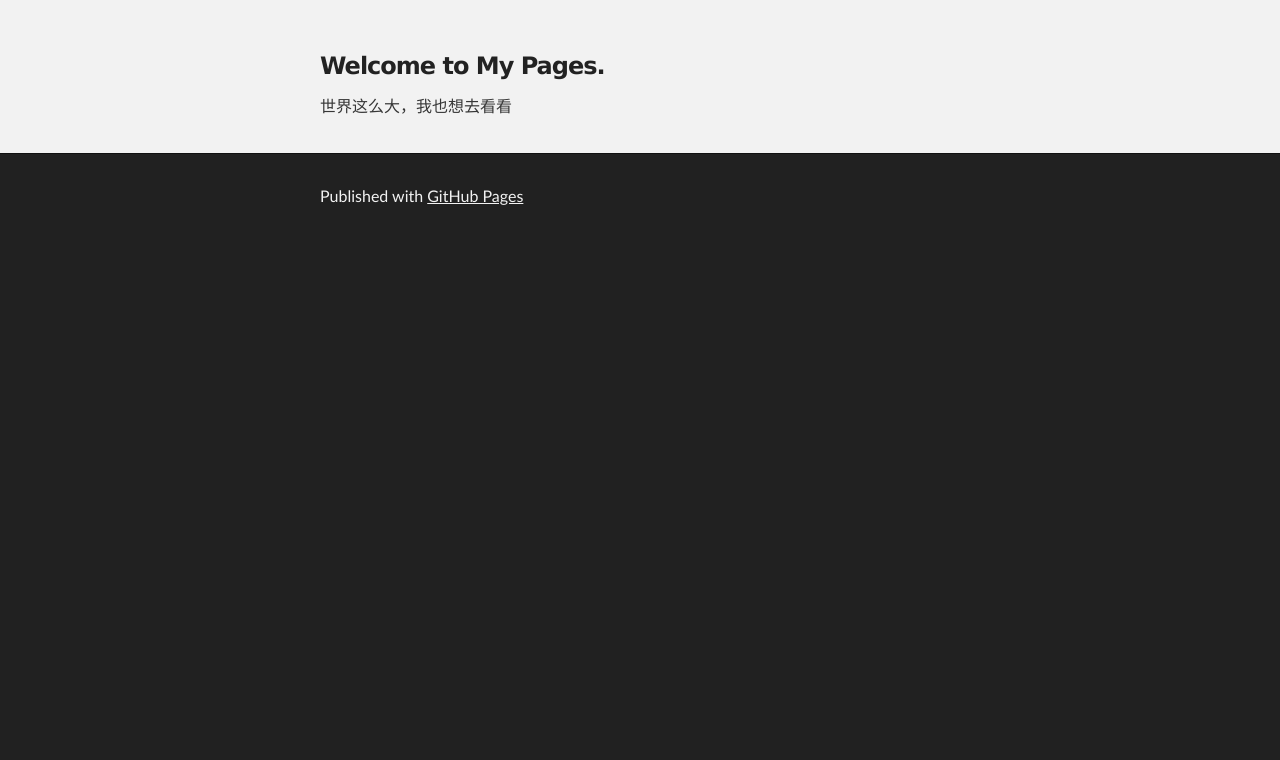
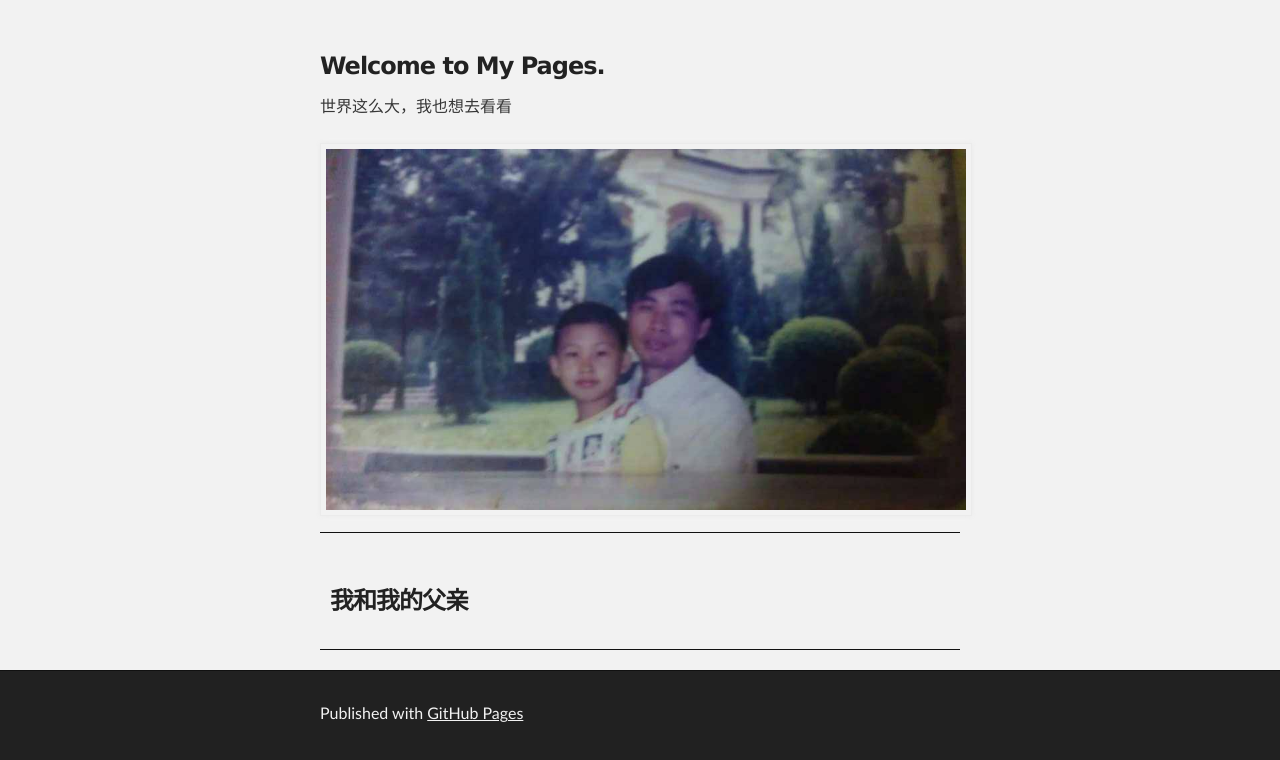
Before and after one commit to Ghimtim/ghimtim.github.com, a plain HTML site: page index.html in a window 1280 px wide. Shown: the part 275-1035 px from the top of the page. Before the commit the page ends 800 px from the top, so only its background shows below. Drawn offline with Linux system fonts and the light colour scheme.

Commit message:
add father&son

```diff
--- a/index.html
+++ b/index.html
@@ -38,12 +38,25 @@
     <div id="main_content_wrap" class="outer">
       <section id="main_content" class="inner">
         <h3>
-<a id="welcome-to-github-pages" class="anchor" href="#welcome-to-github-pages" aria-hidden="true"><span class="octicon octicon-link"></span></a>Welcome to My Pages.</h3>
+     <a id="welcome-to-github-pages" class="anchor" href="#welcome-to-github-pages" aria-hidden="true">
+	     <span class="octicon octicon-link">
+         </span>
+     </a>
+	 Welcome to My Pages.
+	 </h3>
 
 <p>世界这么大，我也想去看看
 </p>
-
-
+    <div id="FatherAndSon">
+	   <img src="images/mmexport1429776892231.jpg" width="100%" />
+	   </div>
+	<div id="main_content_wrap" class="outer">
+        <section id="main_content" class="inner">
+            <h3>
+	           我和我的父亲
+            </h3>
+	    </section>
+     </div>
       </section>
     </div>
 
```
